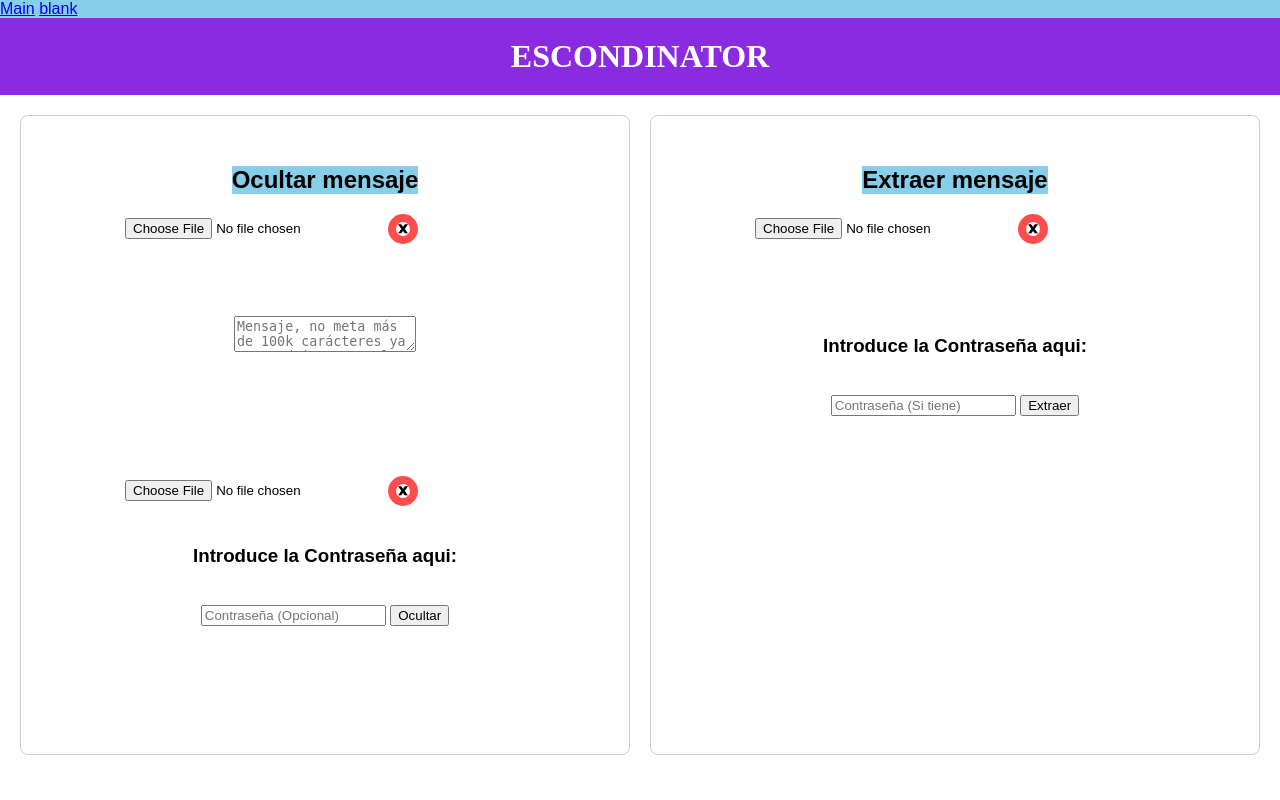
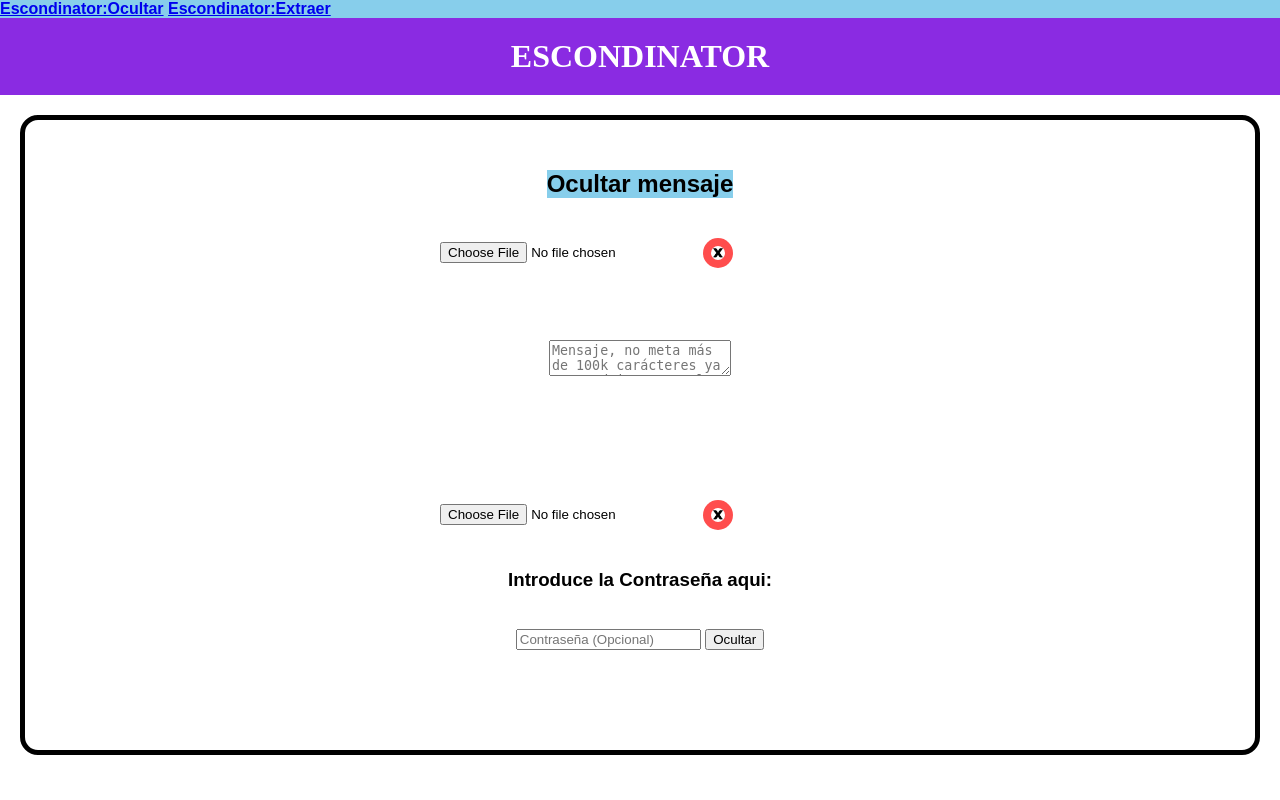
Before and after one commit to ivan-kartashov/TFG_esteganography, a Flask app: page /escondinator in a window 1280 px wide. Run offline with Flask 3, Linux system fonts and the light colour scheme.

Commit message:
Creacion del nuevo HTML, ligera modificacion al CCS (Vean si para ustedes se ve bien), probe revelar y me llevaba a la pagina de escondinator.

```diff
--- a/app.py
+++ b/app.py
@@ -29,6 +29,11 @@ def index():
 def escondinator():
     return render_template("escondinator.html")
 
+#
+@app.route("/revelar")
+def revelar():
+    return render_template("revelar.html")
+#
 
 @app.route("/hide", methods=["POST"]) #Define una dirección nueva "/hide"
 def hide():
--- a/static/stylesheet.css
+++ b/static/stylesheet.css
@@ -1,6 +1,6 @@
 body {
     font-family: Arial;
-    width: 100%;
+    width:100%;
     margin: auto;
     grid-area: auto;
 }
@@ -47,8 +47,6 @@ footer {
 }
 
 .display-wrapper {
-    display: none;
-    margin-top: 10px;
     width: fit-content;
     height: fit-content;
     border-radius: 12px;
@@ -64,8 +62,6 @@ footer {
 
 .layout {
     display: grid;
-    grid-template-columns: 1fr 1fr;
-    gap: 20px;
     padding: 20px;
     min-height: 80vh;
     overflow: hidden;
@@ -73,9 +69,8 @@ footer {
 }
 
 .side {
-    padding: 20px;
     border: 1px solid #ccc;
-    border-radius: 8px;
+    border-radius: 18px;
     display: flex;
     flex-direction: column;
     align-items: center;
@@ -88,13 +83,13 @@ footer {
     }
 }
 
-
 form {
     display: flex;
     flex-direction: column;
-    gap: 10px;
+    gap: 20px;
     width: 100%;
     max-width: 400px;
+    align-items: center;
 }
 
 .preview-img {
@@ -139,12 +134,5 @@ form {
     flex-direction: column;
     align-items: center;
     padding: 30px;
+    border: 5px solid black;
 }
-
-form {
-    display: flex;
-    flex-direction: column;
-    align-items: center;
-    width: 100%;
-    gap: 20px;
-}
--- a/templates/escondinator.html
+++ b/templates/escondinator.html
@@ -12,8 +12,8 @@
     <body>
 
         <header>
-            <a href="/">Main</a>
-            <a href="#">blank</a>
+            <a href="/escondinator"><b>Escondinator:Ocultar</b></a>
+            <a href="/revelar"><b>Escondinator:Extraer</b></a>
         </header>
         <h1>ESCONDINATOR</h1>
         <div class="main-container layout">
@@ -50,23 +50,6 @@
             <p>{{ hide_error }}</p>
             {% endif %}
             </div>
-
-            <div class="side extract-side">
-            <h2>Extraer mensaje</h2>
-            <form action="/extract" method="post" enctype="multipart/form-data">
-                <div class="display-wrapper" id="extractbox">
-                    <img id="toextract" src="" class="preview-img">
-                </div>
-                <div class="input-group">
-                    <input type="file" name="imagen" required id="imagenInputExt">
-                    <button type="button" onclick="quitarimgseleccionadaextract()" class="btn-clear"><img src="static\assets\images\pictograma-x_764382-13928.png" alt="" width="15" height="15"></button>
-                </div>
-                <p></p>
-                <h3>Introduce la Contraseña aqui:</h3>
-                <div class="sub extract-sub">
-                    <input type="password" name="password" placeholder="Contraseña (Si tiene)">
-                    <button type="submit">Extraer</button>
-                </div>
             </form>
 
 
--- a/templates/main.html
+++ b/templates/main.html
@@ -11,8 +11,8 @@
 
     <body>
         <header>
-            <a href="/escondinator">Escondinator</a>
-            <a href="#">blank</a>
+            <a href="/escondinator"><b>Escondinator:Ocultar</b></a>
+            <a href="/revelar"><b>Escondinator:Extraer</b></a>
         </header>
         <main id="main-content">
 
```
Also changed, not shown: templates/revelar.html (added, +53 -0 lines).
